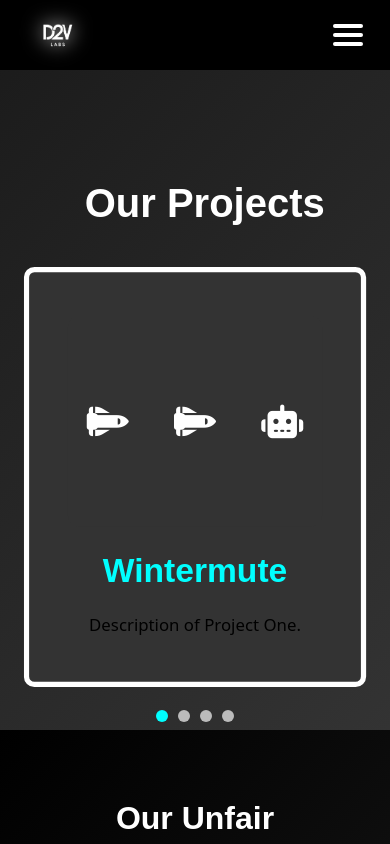
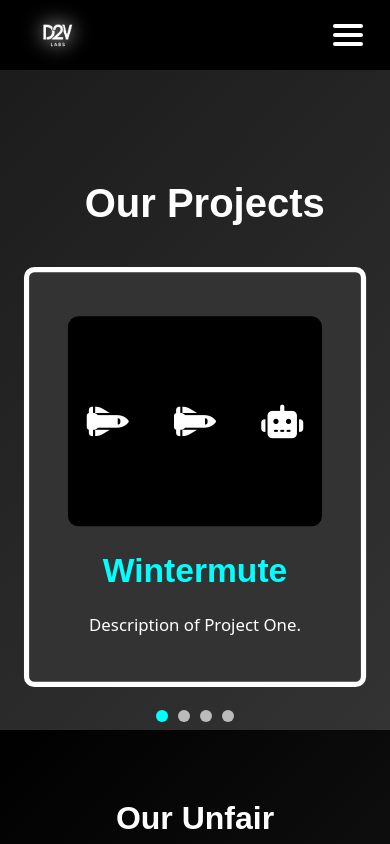
Before and after one commit to Takumi-2112/3d-slide-cards, a React (Vite) app: page / in a window 390 px wide. In both pictures the pointer is over the element 195 px from the left and 1555 px from the top of the page. Shown: the part 1133-1977 px from the top of the page. Built offline with nearby package versions, Linux system fonts and the light colour scheme; a web font is replaced by a local one.

Commit message:
small mobile changes

```diff
--- a/src/styles/Projects.css
+++ b/src/styles/Projects.css
@@ -75,6 +75,10 @@ body {
 
 .project:hover .project-name {
   color: #ffffff;
+}
+
+.project:hover .project-image{
+  background-color: #000000;
 }
 
 .project-image {
@@ -164,11 +168,6 @@ body {
     transform: none;
   }
 
-  .project:hover .project-name,
-  .project:hover .project-description {
-    color: #000000;
-  }
-
   .project:hover {
     background-color: #333333;
     border-radius: 10px;
```
